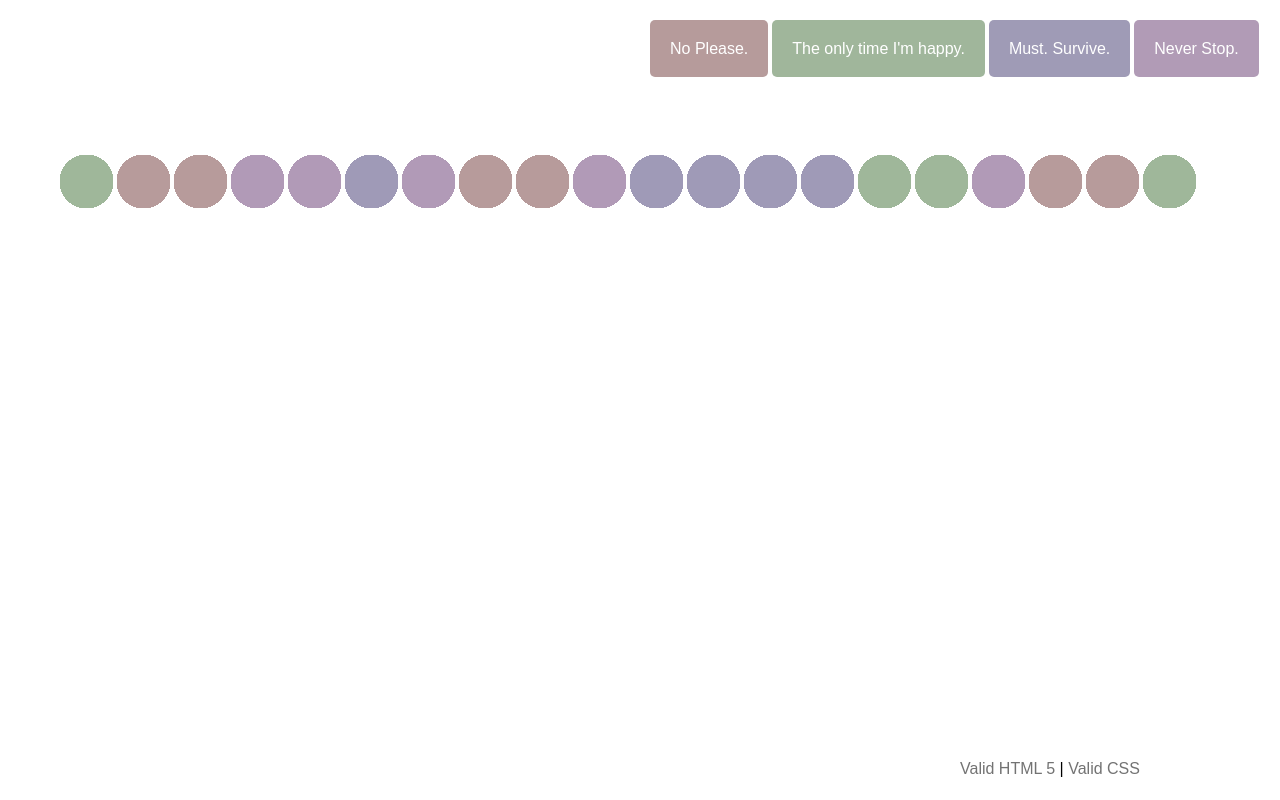
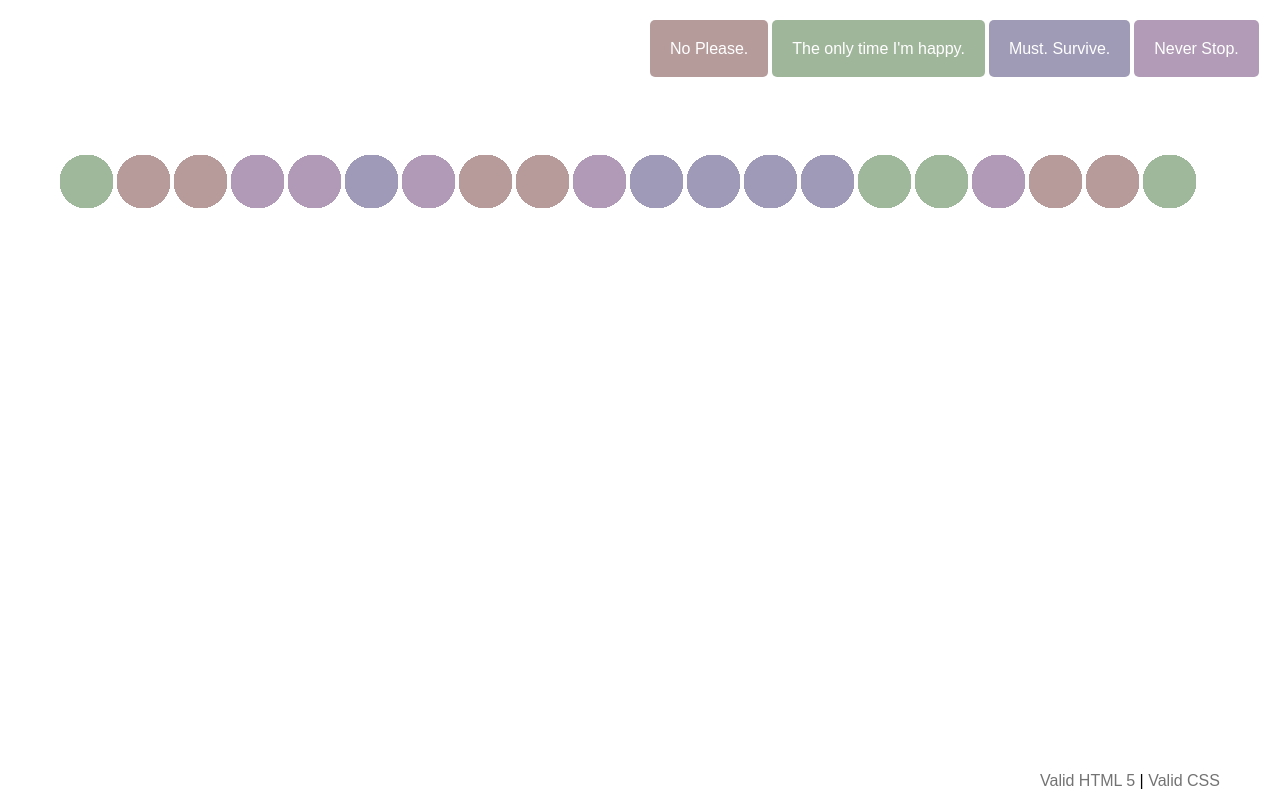
Before and after one commit to darrenlaw/ex3, a plain HTML site: page index.html in a window 1280 px wide. Drawn offline with Linux system fonts and the light colour scheme.

Commit message:
update css

```diff
--- a/time.css
+++ b/time.css
@@ -143,10 +143,8 @@ h3 {
 
 footer {
     font-family: arial;
-    position:fixed;
-    top:95%;
-    left:75%;
-
+    margin-top:55%;
+    margin-left:80%;
 }
 
 footer a:link {
```
